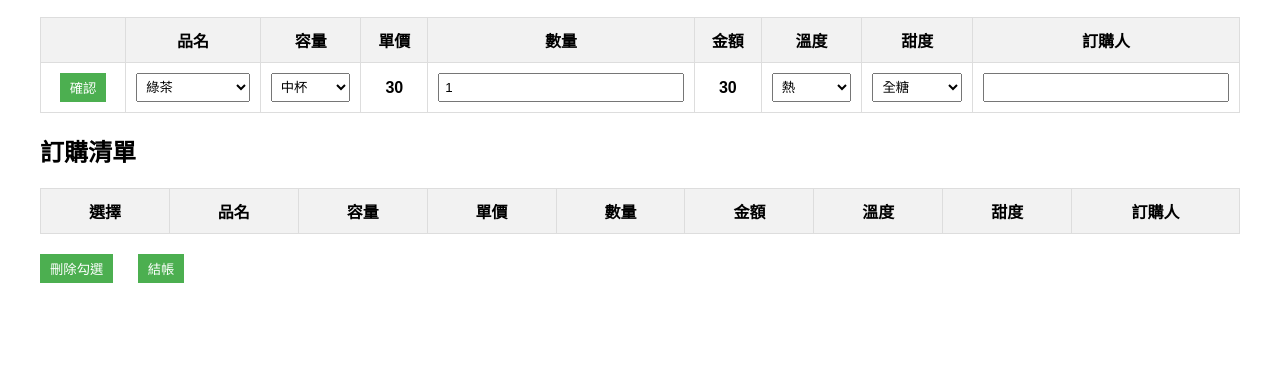
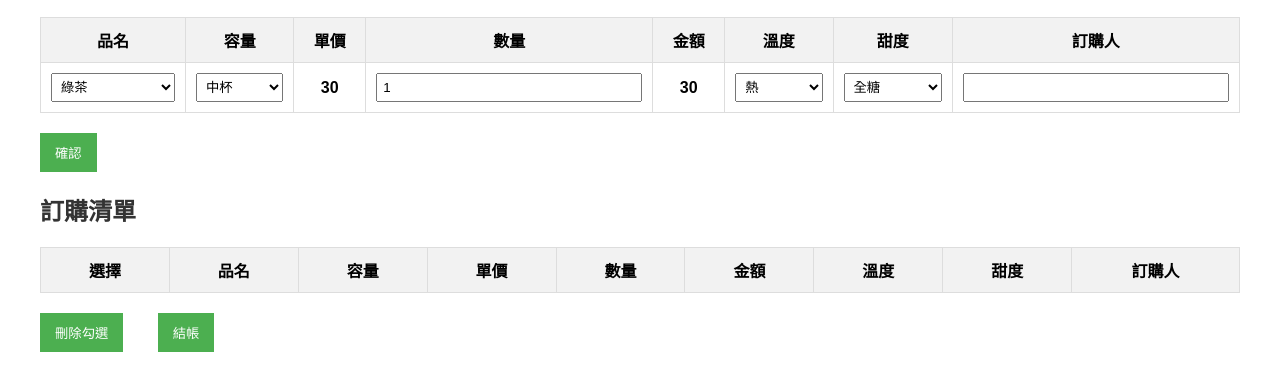
Before and after one commit to Yuankai619/LLM-Generated-web-and-Playwright-E2E-Testing, a website: page test3/index.html in a window 1280 px wide. Shown: the part 90-480 px from the top of the page. Drawn offline with Linux system fonts and the light colour scheme.

Commit message:
Claude regenerate web

```diff
--- a/test3/index.html
+++ b/test3/index.html
@@ -3,16 +3,15 @@
 <head>
     <meta charset="UTF-8">
     <meta name="viewport" content="width=device-width, initial-scale=1.0">
-    <title>飲料訂購系統</title>
+    <title>來點什麼 - 飲料訂購系統</title>
     <link rel="stylesheet" href="styles.css">
 </head>
 <body>
     <h1>來點什麼...</h1>
-    <div id="order-form">
+
+    <form id="order-form" data-testid="order-form">
         <table>
-            <thead>
             <tr>
-                    <th></th>
                 <th>品名</th>
                 <th>容量</th>
                 <th>單價</th>
@@ -22,17 +21,24 @@
                 <th>甜度</th>
                 <th>訂購人</th>
             </tr>
-            </thead>
-            <tbody>
             <tr>
-                    <td><button id="confirm">確認</button></td>
-                    <td><select id="item" name="item"></select></td>
-                    <td><select id="size" name="size"></select></td>
-                    <td><span id="price">0</span></td>
-                    <td><input type="number" id="quantity" name="quantity" min="1" value="1"></td>
-                    <td><span id="total">0</span></td>
                 <td>
-                        <select id="temperature" name="temperature">
+                    <select id="item" data-testid="item-select" aria-label="選擇品名"></select>
+                </td>
+                <td>
+                    <select id="size" data-testid="size-select" aria-label="選擇容量"></select>
+                </td>
+                <td>
+                    <span id="price" data-testid="price-display" aria-label="單價">0</span>
+                </td>
+                <td>
+                    <input type="number" id="quantity" data-testid="quantity-input" aria-label="輸入數量" min="1" value="1">
+                </td>
+                <td>
+                    <span id="total" data-testid="total-display" aria-label="總金額">0</span>
+                </td>
+                <td>
+                    <select id="temperature" data-testid="temperature-select" aria-label="選擇溫度">
                         <option value="熱">熱</option>
                         <option value="全冰">全冰</option>
                         <option value="少冰">少冰</option>
@@ -40,7 +46,7 @@
                     </select>
                 </td>
                 <td>
-                        <select id="sweetness" name="sweetness">
+                    <select id="sweetness" data-testid="sweetness-select" aria-label="選擇甜度">
                         <option value="全糖">全糖</option>
                         <option value="8分糖">8分糖</option>
                         <option value="5分糖">5分糖</option>
@@ -49,13 +55,15 @@
                         <option value="無糖">無糖</option>
                     </select>
                 </td>
-                    <td><input type="text" id="customer" name="customer"></td>
+                <td>
+                    <input type="text" id="customer" data-testid="customer-input" aria-label="輸入訂購人姓名">
+                </td>
             </tr>
-            </tbody>
         </table>
-    </div>
+        <button type="button" id="confirm" data-testid="confirm-button">確認</button>
+    </form>
 
-    <div id="order-list">
+    <div id="order-list" data-testid="order-list">
         <h2>訂購清單</h2>
         <table id="orders">
             <thead>
@@ -73,9 +81,9 @@
             </thead>
             <tbody></tbody>
         </table>
-        <button id="delete-selected">刪除勾選</button>
-        <span id="order-summary"></span>
-        <button id="checkout">結帳</button>
+        <button id="delete-selected" data-testid="delete-selected-button">刪除勾選</button>
+        <span id="order-summary" data-testid="order-summary"></span>
+        <button id="checkout" data-testid="checkout-button">結帳</button>
     </div>
 
     <script src="scripts.js"></script>
--- a/test3/scripts.js
+++ b/test3/scripts.js
@@ -6,10 +6,9 @@ const itemPriceData = `
 珍珠奶茶,大杯,60
 `.trim().split('\n').map(line => line.split(','));
 
-// 初始化頁面
 document.addEventListener('DOMContentLoaded', () => {
-    const itemSelect = document.querySelector('[id="item"]');
-    const sizeSelect = document.querySelector('[id="size"]');
+    const itemSelect = document.getElementById('item');
+    const sizeSelect = document.getElementById('size');
     const quantityInput = document.getElementById('quantity');
     const customerInput = document.getElementById('customer');
     const priceSpan = document.getElementById('price');
@@ -134,4 +133,14 @@ document.addEventListener('DOMContentLoaded', () => {
     // 初始化
     updateSizeOptions();
     updatePrice();
+
+    // 記住第一個訂購人的名字
+    let firstCustomerName = '';
+    confirmButton.addEventListener('click', () => {
+        if (!firstCustomerName) {
+            firstCustomerName = customerInput.value;
+        } else {
+            customerInput.value = firstCustomerName;
+        }
+    });
 });
--- a/test3/styles.css
+++ b/test3/styles.css
@@ -5,7 +5,7 @@ body {
     padding: 20px;
 }
 
-h1 {
+h1, h2 {
     color: #333;
     margin-bottom: 20px;
 }
@@ -37,11 +37,12 @@ h1 {
 }
 
 #confirm, #delete-selected, #checkout {
-    padding: 5px 10px;
+    padding: 10px 15px;
     background-color: #4CAF50;
     color: white;
     border: none;
     cursor: pointer;
+    margin-right: 10px;
 }
 
 #confirm:hover, #delete-selected:hover, #checkout:hover {
@@ -56,3 +57,11 @@ h1 {
     margin-left: 20px;
     font-weight: bold;
 }
+
+#orders tbody tr:nth-child(even) {
+    background-color: #f9f9f9;
+}
+
+#orders tbody tr:hover {
+    background-color: #f5f5f5;
+}
```
Also changed, not shown: test3/prompts_record.md (+9 -2 lines), test3/tests/basic.spec.ts (+50 -51 lines). Lines whose indentation alone changed are shown as unchanged.
